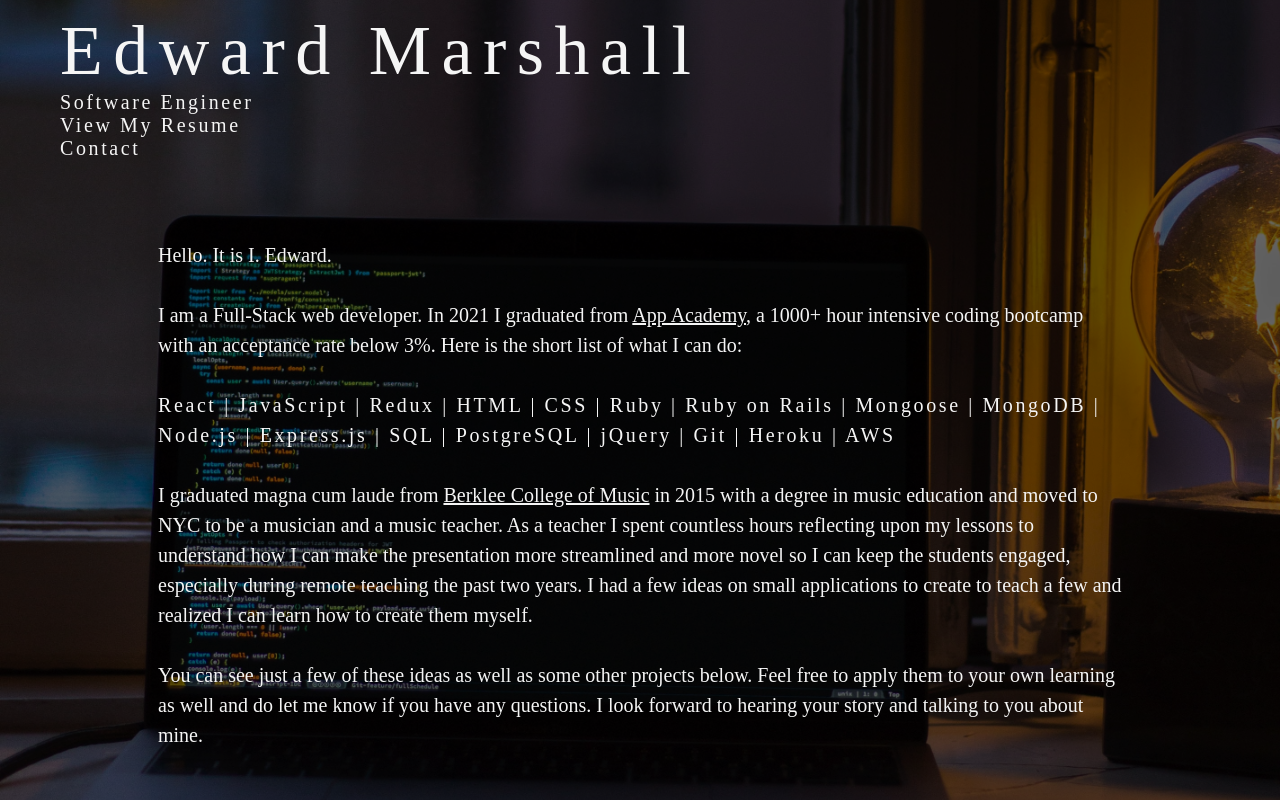
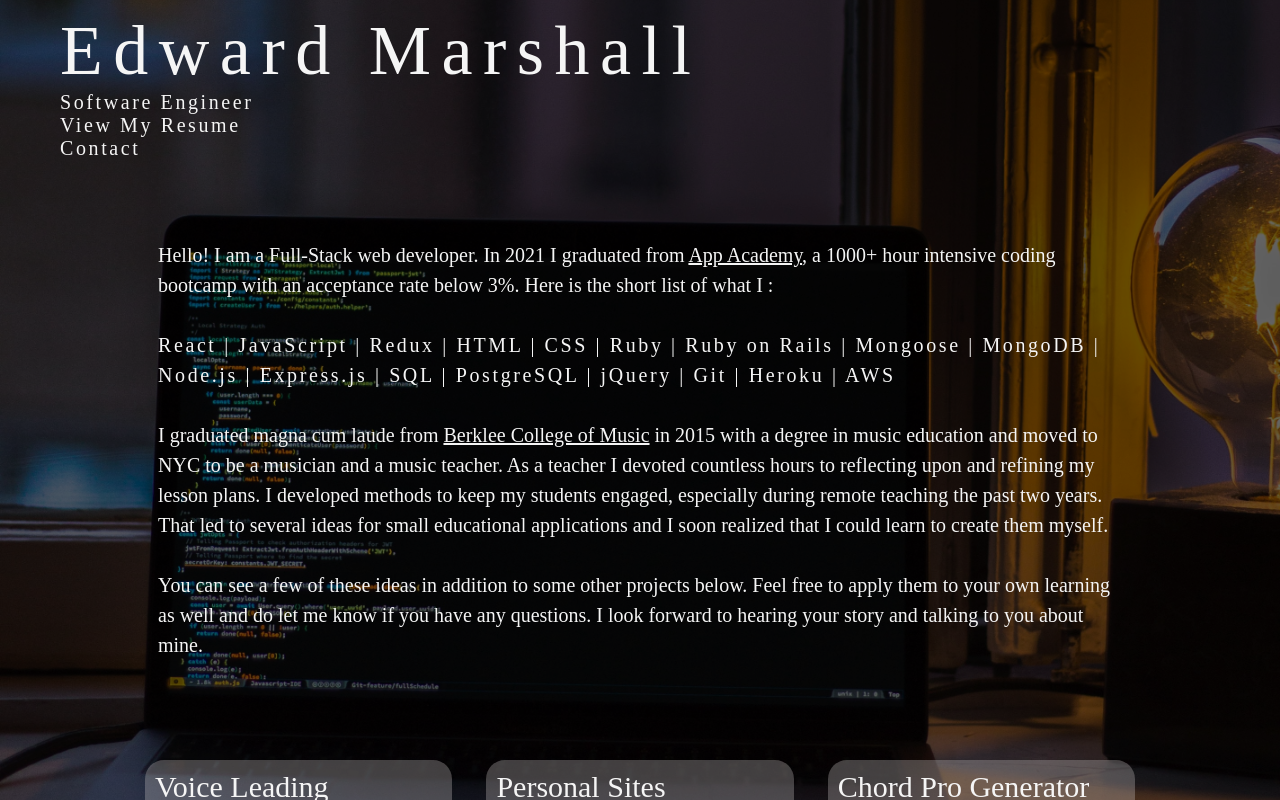
Before and after one commit to EddyMarshall/portfolio, a React (Create React App) app: page /#/programming in a window 1280 px wide. Shown: the top 800 px of the page. Built offline with nearby package versions, Linux system fonts and the light colour scheme.

Commit message:
Add goody's edits

```diff
--- a/src/components/programming/programming.jsx
+++ b/src/components/programming/programming.jsx
@@ -37,15 +37,12 @@
 
                 <div className="about-me-section-centerer">
                     <div className="about-me-section">
-                        <p className="about-me-paragraph">
-                            Hello. It is I. Edward.
-                        </p>
 
                         <p className="about-me-paragraph">
-                            I am a Full-Stack web developer. In 2021 I graduated
+                            Hello! I am a Full-Stack web developer. In 2021 I graduated
                             from <a className="app-link" href="https://www.appacademy.io/">App Academy</a>, a 1000+
                             hour intensive coding bootcamp with an acceptance rate below 3%. Here is the
-                            short list of what I can do:
+                            short list of what I :
                         </p>
 
                         <p className="about-me-paragraph skills">
@@ -58,18 +55,17 @@
                         <p className="about-me-paragraph">
                             I graduated magna cum laude
                             from <a className="app-link" href="https://www.berklee.edu/">Berklee College of Music</a> in 2015 with a degree in music education and moved to NYC to be
-                            a musician and a music teacher. As a teacher I spent
-                            countless hours reflecting upon my lessons to
-                            understand how I can make the presentation more
-                            streamlined and more novel so I can keep the students
+                            a musician and a music teacher. As a teacher I devoted
+                            countless hours to reflecting upon and refining my lesson
+                            plans. I developed methods to keep my students
                             engaged, especially during remote teaching the past
-                            two years. I had a few ideas on small applications
-                            to create to teach a few and realized I can learn
-                            how to create them myself.
+                            two years. That led to several ideas for small educational
+                            applications and I soon realized that I could learn
+                            to create them myself.
                         </p>
 
                         <p className="about-me-paragraph">
-                            You can see just a few of these ideas as well as
+                            You can see a few of these ideas in addition to
                             some other projects below. Feel free to apply them
                             to your own learning as well and do let me know if
                             you have any questions. I look forward to hearing
```
